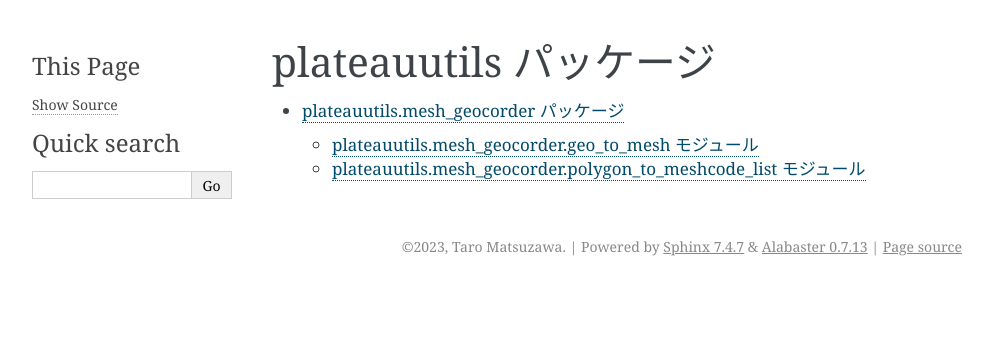
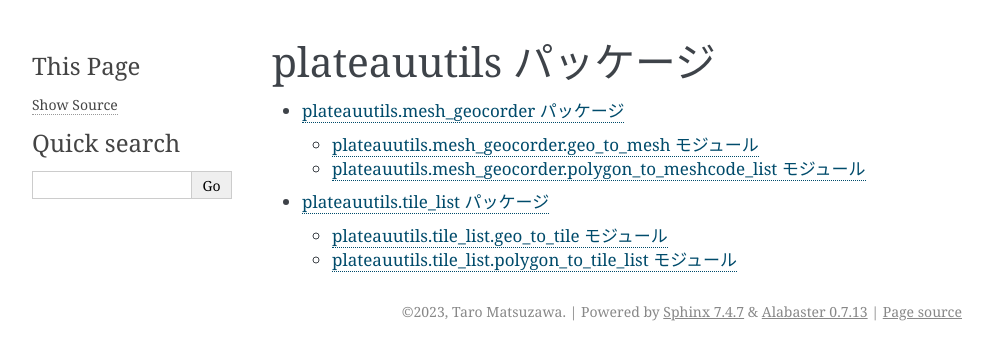
Before and after one commit to eukarya-inc/plateauutils, a Sphinx documentation site: the page built from doc/plateauutils.rst, in a window 1280 px wide. Shown: the top 360 px of the page, without its empty margins (148-1141 px from the left). Built offline with Sphinx 7.4.7, drawn with Linux system fonts in a browser that asks for light colours.

Commit message:
#11 add tile_list module to API document

```diff
--- a/doc/plateauutils.rst
+++ b/doc/plateauutils.rst
@@ -4,3 +4,4 @@ plateauutils パッケージ
 .. toctree::
 
     plateauutils.mesh_geocorder
+    plateauutils.tile_list
--- /dev/null
+++ b/doc/plateauutils.tile_list.rst
@@ -0,0 +1,18 @@
+plateauutils.tile_list パッケージ
+======================================
+
+plateauutils.tile_list.geo_to_tile モジュール
+--------------------------------------------------
+
+.. automodule:: plateauutils.tile_list.geo_to_tile
+    :members:
+    :undoc-members:
+    :show-inheritance:
+
+plateauutils.tile_list.polygon_to_tile_list モジュール
+---------------------------------------------------------------
+
+.. automodule:: plateauutils.tile_list.polygon_to_tile_list
+    :members:
+    :undoc-members:
+    :show-inheritance:
```
